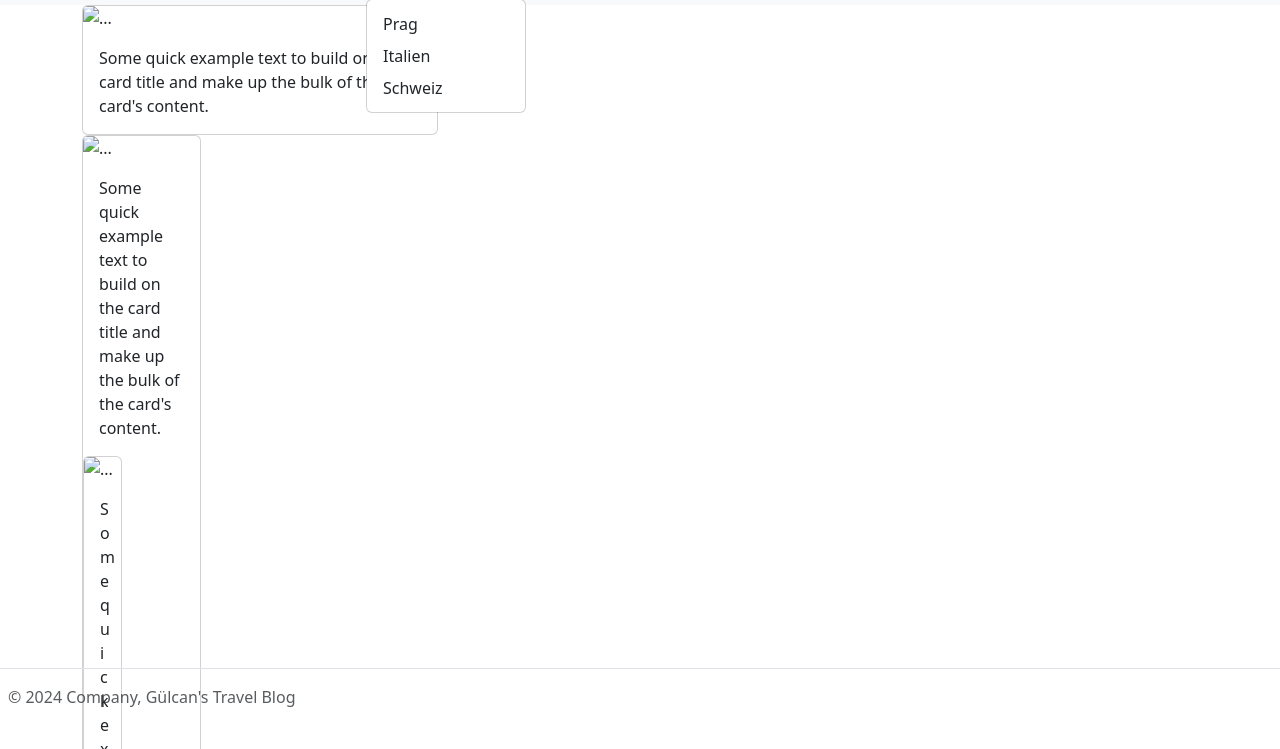
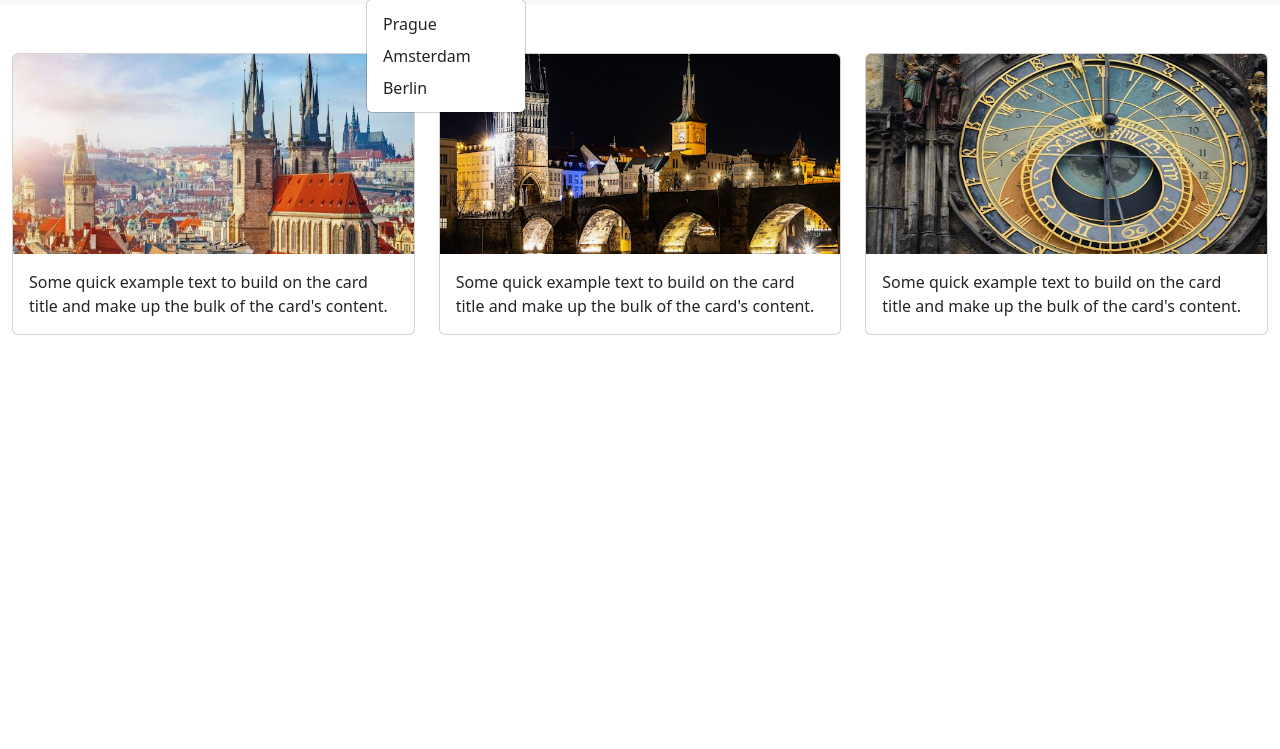
Before and after one commit to Gulcan82/travel-photo-blog, a plain HTML site: page index.html in a window 1280 px wide. Both pictures are taken after a click on the button "Gülcan's Trips". Shown: the part 51-800 px from the top of the page. Drawn offline with nearby package versions, Linux system fonts and the light colour scheme.

Commit message:
adding and setting the size of the images.

```diff
--- a/index.html
+++ b/index.html
@@ -26,58 +26,51 @@
                   Gülcan's Trips
                 </a>
                 <ul class="dropdown-menu">
-                  <li><a class="dropdown-item" href="#">Prag</a></li>
-                  <li><a class="dropdown-item" href="#">Italien</a></li>
-                  <li><a class="dropdown-item" href="#">Schweiz</a></li>
+                  <li><a class="dropdown-item" href="#">Prague</a></li>
+                  <li><a class="dropdown-item" href="#">Amsterdam</a></li>
+                  <li><a class="dropdown-item" href="#">Berlin</a></li>
                 </ul>
               </li>
             </ul>
           </div>
         </div>
       </nav>
-      <div class="container">
+
+      <div class="container-fluid mt-5">
         <div class="row">
-            <div class="col-md-4">
+            <div class="col-lg-4">
                 <div class="card">
-                    <img src="..." class="card-img-top" alt="...">
+                    <img src="./assets/images/prag1.png" class="card-img-top" width="300" height="200"alt="Travel Photo of Prague">
                     <div class="card-body">
                       <p class="card-text">Some quick example text to build on the card title and make up the bulk of the card's content.</p>
                     </div>
                   </div>
-                  <div class="col-md-4">
-                    <div class="card">
-                        <img src="..." class="card-img-top" alt="...">
-                        <div class="card-body">
-                          <p class="card-text">Some quick example text to build on the card title and make up the bulk of the card's content.</p>
-                        </div>
-                <div class="col-md-4">
-                <div class="card">
-                     <img src="..." class="card-img-top" alt="...">
-                                <div class="card-body">
-                                  <p class="card-text">Some quick example text to build on the card title and make up the bulk of the card's content.</p>
-                                </div>
-
-
-
-
             </div>
 
+            <div class="col-lg-4">
+                <div class="card">
+                    <img src="./assets/images/prag2.png" class="card-img-top" width="300" height="200"alt="Travel Photo of Prague">
+                    <div class="card-body">
+                      <p class="card-text">Some quick example text to build on the card title and make up the bulk of the card's content.</p>
+                    </div>
+                  </div>
+            </div>
 
-
-
-
+            <div class="col-lg-4">
+                <div class="card">
+                    <img src="./assets/images/prag3.png" class="card-img-top" width="300" height="200"alt="Travel Photo of Prague">
+                    <div class="card-body">
+                      <p class="card-text">Some quick example text to build on the card title and make up the bulk of the card's content.</p>
+                    </div>
+                  </div>
+            </div>
         </div>
-
-
-
-
-
       </div>
 
-      <div class="container">
-        <footer class="d-flex flex-wrap py-3 my-4 border-top fixed-bottom">
+      <div class="container" style="margin-top: 100%;">
+        <footer class="d-flex flex-wrap py-3 my-4 border-top"
           <div class="col-md-4 d-flex align-items-center">
-            <span class="ms-2 mb-3 mb-md-0 text-body-secondary">© 2024 Company, Gülcan's Travel Blog</span>
+            <span class="ms-2 mb-3 mb-md-0 text-body-secondary">© 2024 Gülcan's Travel Blog</span>
           </div>
         </footer>
       </div>
```
Also changed, not shown: assets/images/prag1.png (added), assets/images/prag2.png (added), assets/images/prag3.png (added).
